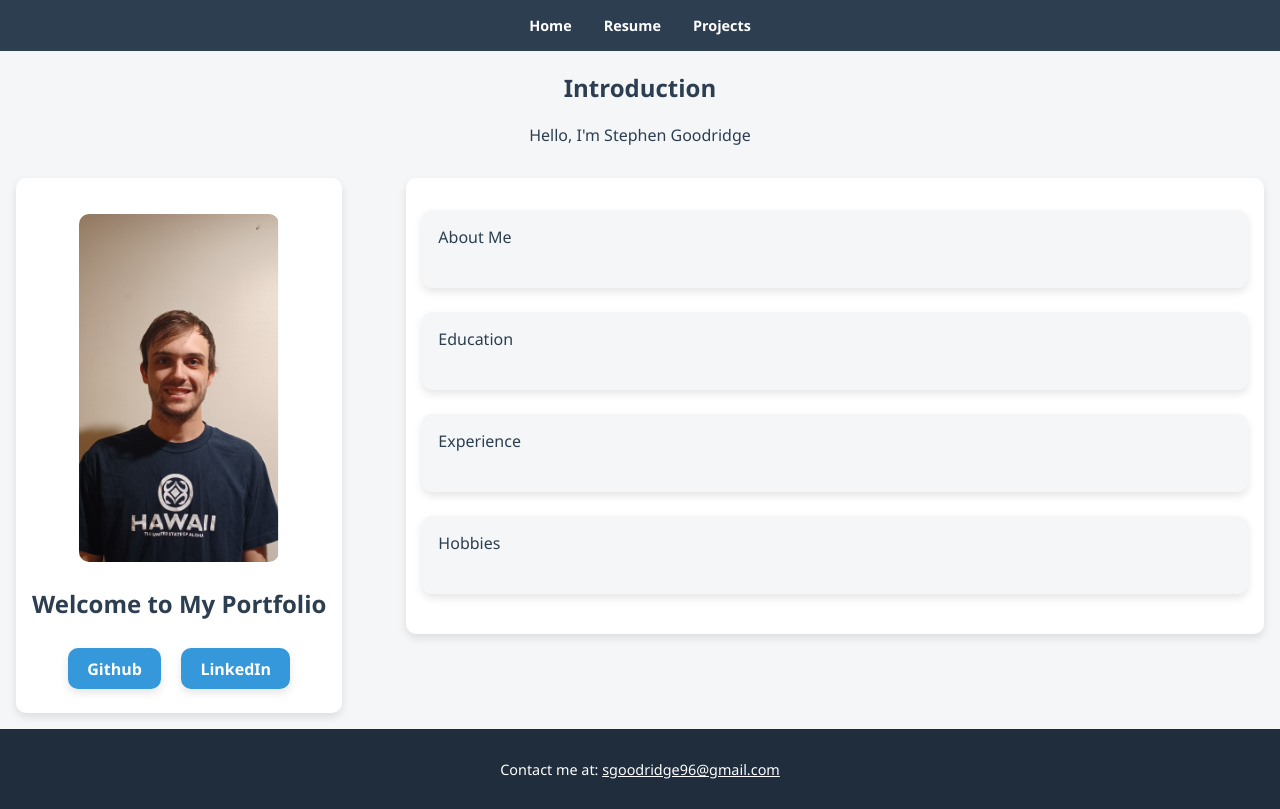
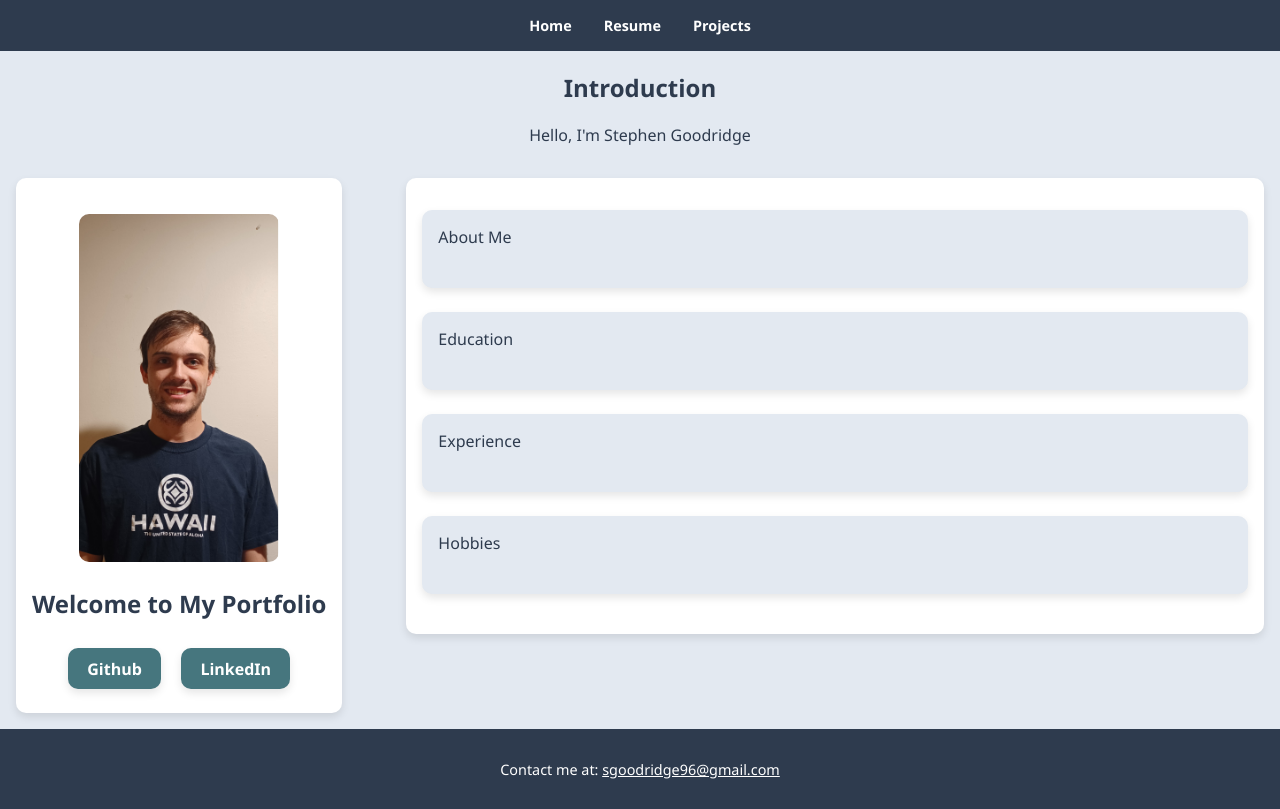
Before and after one commit to Sgoodridge96/TsResume, a plain HTML site: page index.html in a window 1280 px wide. Drawn offline with Linux system fonts and the light colour scheme.

Commit message:
changed color scheme

```diff
--- a/styles.scss
+++ b/styles.scss
@@ -1,10 +1,10 @@
 // Variables
-$primary-color: #2c3e50;
-$secondary-color: #34495e;
-$accent-color: #3498db;
+$primary-color: #2e3b4e;
+$secondary-color: #4e5d6a;
+$accent-color: #46767e;
 $white-color: #ffffff;
-$background-color: #f4f6f8;
-$footer-background: #1f2d3d;
+$background-color: #e3e9f1;
+$footer-background: #25303f;
 
 $font-stack: 'Segoe UI', Tahoma, Geneva, Verdana, sans-serif;
 $font-size-small: 0.9rem;
@@ -91,7 +91,7 @@ body {
 
 // Footer
 .footer {
-    @include footer-style($footer-background, $white-color, $font-size-small, $padding-base);
+    @include footer-style($primary-color, $white-color, $font-size-small, $padding-base);
     text-align: center;
     margin-top: auto;
         a {
```
Also changed, not shown: styles.css.
